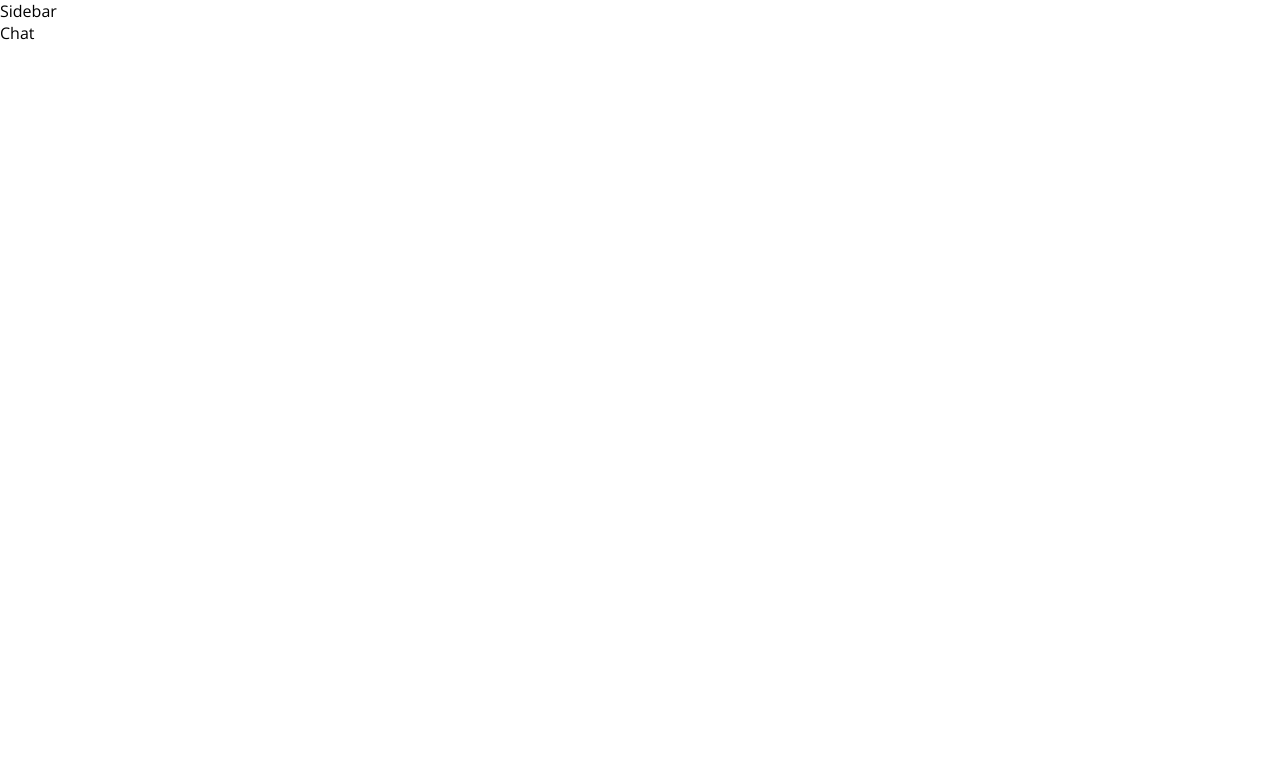
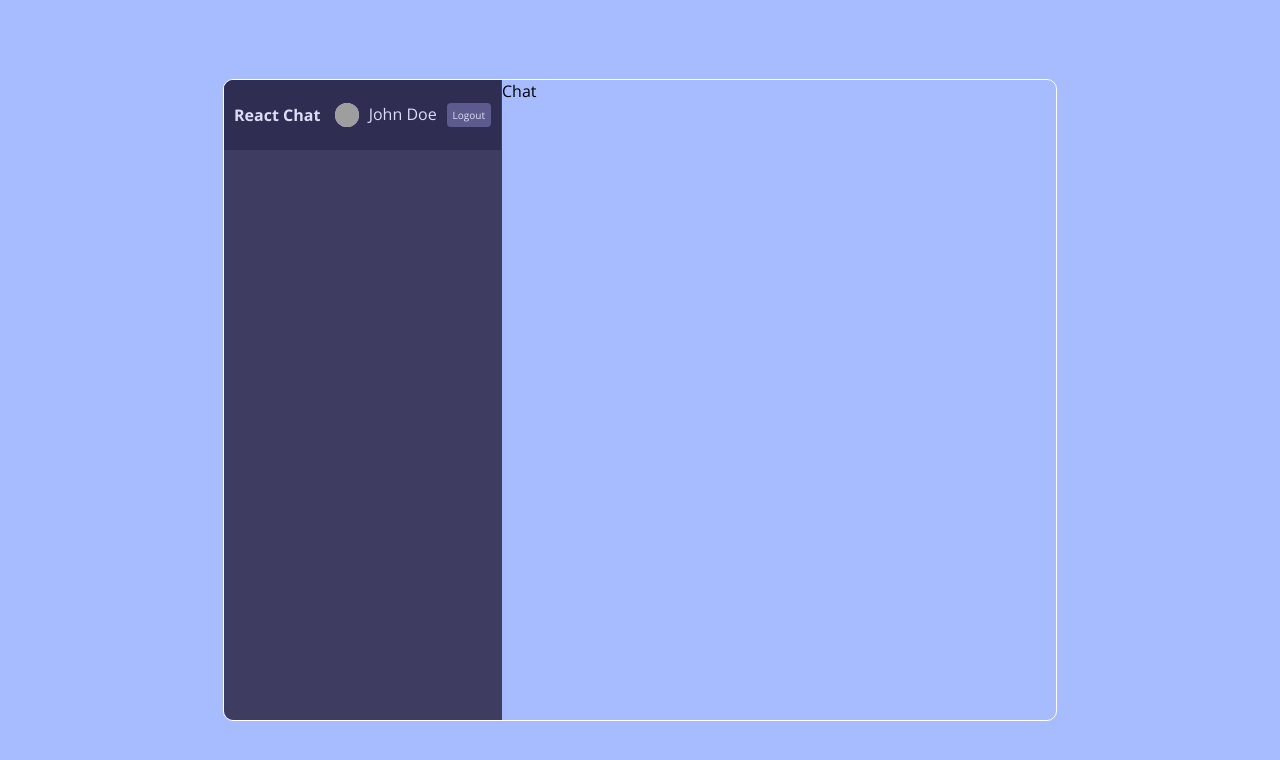
Before and after one commit to LostVoyager/chat-app-react, a React (Create React App) app: page / in a window 1280 px wide. Shown: the top 760 px of the page. Built offline with nearby package versions, Linux system fonts and the light colour scheme; grey boxes are pictures that could not be loaded.

Commit message:
Create header on top of the sidebar

```diff
--- a/src/components/Navbar.jsx
+++ b/src/components/Navbar.jsx
@@ -2,6 +2,13 @@ import React from 'react'
 
 export default function Navbar() {
   return (
-    <div>Navbar</div>
+    <div className='navbar'>
+      <span className="logo">React Chat</span>
+      <div className="user">
+        <img src="https://images.pexels.com/photos/1681010/pexels-photo-1681010.jpeg?auto=compress&cs=tinysrgb&w=1260&h=750&dpr=1" alt="" />
+        <span>John Doe</span>
+        <button>Logout</button>
+      </div>
+    </div>
   )
 }
--- a/src/components/Sidebar.jsx
+++ b/src/components/Sidebar.jsx
@@ -1,7 +1,10 @@
 import React from 'react'
+import Navbar from './Navbar'
 
 export default function Sidebar() {
   return (
-    <div className='sidebar'>Sidebar</div>
+    <div className='sidebar'>
+      <Navbar/>
+    </div>
   )
 }
--- a/src/style.scss
+++ b/src/style.scss
@@ -70,3 +70,65 @@
 
     }
 }
+
+
+.home {
+    background-color: #a7bcff;
+    height: 100vh;
+    display: flex;
+    align-items: center;
+    justify-content: center;
+    .container{
+        border: 1px solid white;
+        border-radius: 10px;
+        width: 65%;
+        height: 80%;
+        display: flex;
+        overflow: hidden;
+
+        .sidebar{
+            flex:1;
+            border-right: 1px solid #3e3c61;
+            background-color: #3e3c61;
+            .navbar{
+                display: flex;
+                align-items: center;
+                background-color: #2f2d52;
+                height: 50px;
+                padding: 10px;
+                justify-content: space-between;
+                color: #ddddf7;
+
+                .logo{
+                    font-weight: bold;
+
+                }
+
+                .user{
+                    display: flex;
+                    gap: 10px;
+
+                    img{
+                        background-color: #ddddf7;
+                        height: 24px;
+                        width: 24px;
+                        border-radius: 50%;
+                        object-fit: cover;
+                    }
+
+                    button{
+                        background-color: #5d5b8d;
+                        color: #ddddf7;
+                        font-size: 10px;
+                        border: none;
+                        border-radius: 4px;
+                        cursor: pointer;
+                    }
+                }
+            }
+        }
+        .chat{
+            flex:2
+        }
+    }
+}
```
